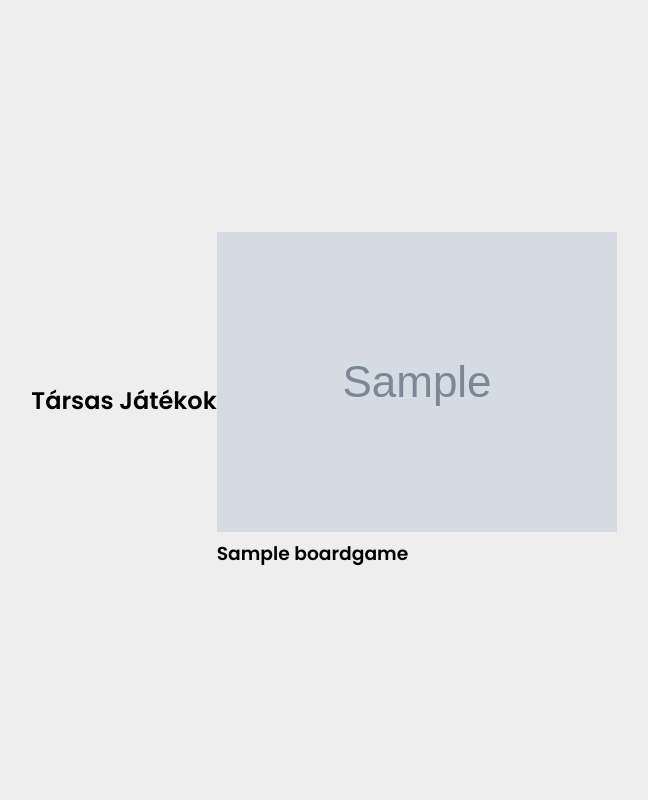
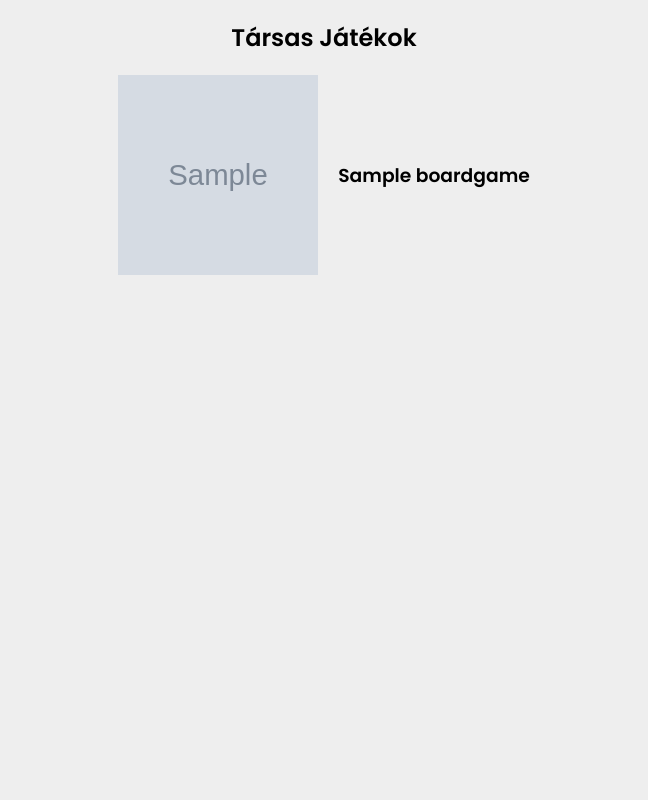
Before and after one commit to MilanEgri/php-project, a PHP site: page /index.php in a window 1280 px wide. Shown: the part 47-847 px from the top of the page, without its empty margins (316-964 px from the left). Run offline with PHP 8.4, Linux system fonts and the light colour scheme; tables that the repository leaves empty or names only in its code hold one stand-in row (values such as "Sample post"); grey boxes marked "Sample" are stand-in pictures; a stand-in replaces the project's code that opens the database connection.

Commit message:
css update for main page

```diff
--- a/style.css
+++ b/style.css
@@ -43,7 +43,18 @@
     font-size: 20px;
     margin-top: 10px;
 }
-
+.delete-btn-small{
+    width: 150px;
+    border-radius: 5px;
+    padding:10px 30px;
+    color:var(--white);
+    display: block;
+    text-align: center;
+    cursor: pointer;
+    font-size: 20px;
+    margin-top: 10px;
+    background-color: var(--red);
+}
 .btn{
     background-color: var(--blue);
 }
@@ -57,6 +68,9 @@
 }
 
 .delete-btn:hover{
+    background-color: var(--dark-red);
+}
+.delete-btn-small:hover{
     background-color: var(--dark-red);
 }
 
@@ -128,7 +142,11 @@
     justify-content: center;
     padding:20px;
 }
-
+.boardgame-contanier{
+    flex-direction: column;
+    gap: 20px;
+    justify-content: normal;
+}
 .container .profile{
     padding:20px;
     background-color: var(--white);
@@ -257,3 +275,14 @@
         width: 100%;
     }
 }
+.boardgame{
+    display: flex;
+    align-items: center;
+    flex-wrap: wrap;
+    gap: 20px;
+    justify-content: center;
+}
+.boardgame img{
+    width: 200px;
+    height: 200px;
+}
```
